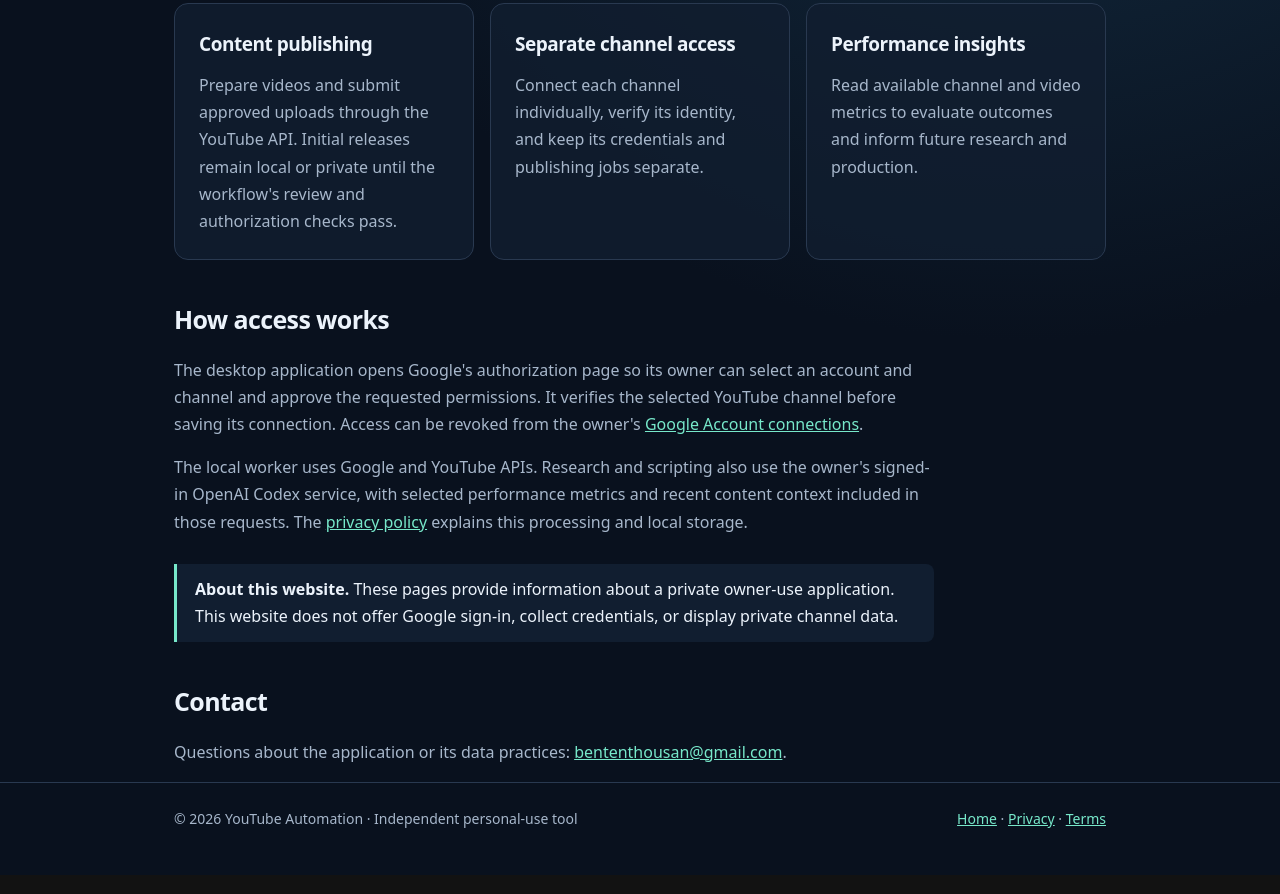
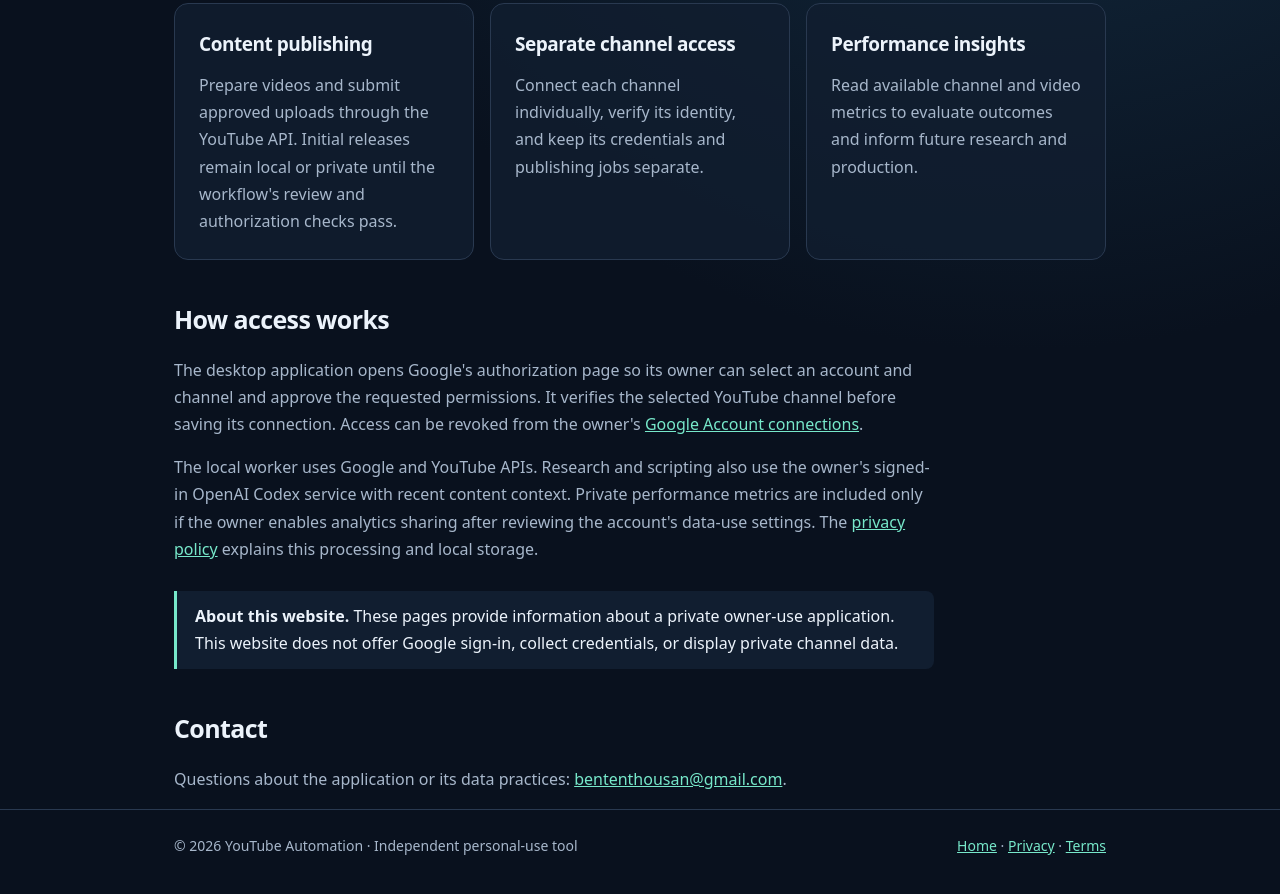
Before and after one commit to Mukul-Quantum-Researcher/mukul-quantum-researcher.github.io, a plain HTML site: page index.html in a window 1280 px wide. Shown: the part 472-1366 px from the top of the page. Drawn offline with Linux system fonts and the light colour scheme.

Commit message:
Clarify optional analytics sharing and local collection defaults

```diff
--- a/index.html
+++ b/index.html
@@ -42,7 +42,7 @@
     <section class="intro" aria-labelledby="access-heading">
       <h2 id="access-heading">How access works</h2>
       <p>The desktop application opens Google's authorization page so its owner can select an account and channel and approve the requested permissions. It verifies the selected YouTube channel before saving its connection. Access can be revoked from the owner's <a href="https://myaccount.google.com/connections">Google Account connections</a>.</p>
-      <p>The local worker uses Google and YouTube APIs. Research and scripting also use the owner's signed-in OpenAI Codex service, with selected performance metrics and recent content context included in those requests. The <a href="privacy.html">privacy policy</a> explains this processing and local storage.</p>
+      <p>The local worker uses Google and YouTube APIs. Research and scripting also use the owner's signed-in OpenAI Codex service with recent content context. Private performance metrics are included only if the owner enables analytics sharing after reviewing the account's data-use settings. The <a href="privacy.html">privacy policy</a> explains this processing and local storage.</p>
       <div class="notice"><strong>About this website.</strong> These pages provide information about a private owner-use application. This website does not offer Google sign-in, collect credentials, or display private channel data.</div>
       <h2>Contact</h2>
       <p>Questions about the application or its data practices: <a href="mailto:bententhousan@gmail.com">bententhousan@gmail.com</a>.</p>
```
